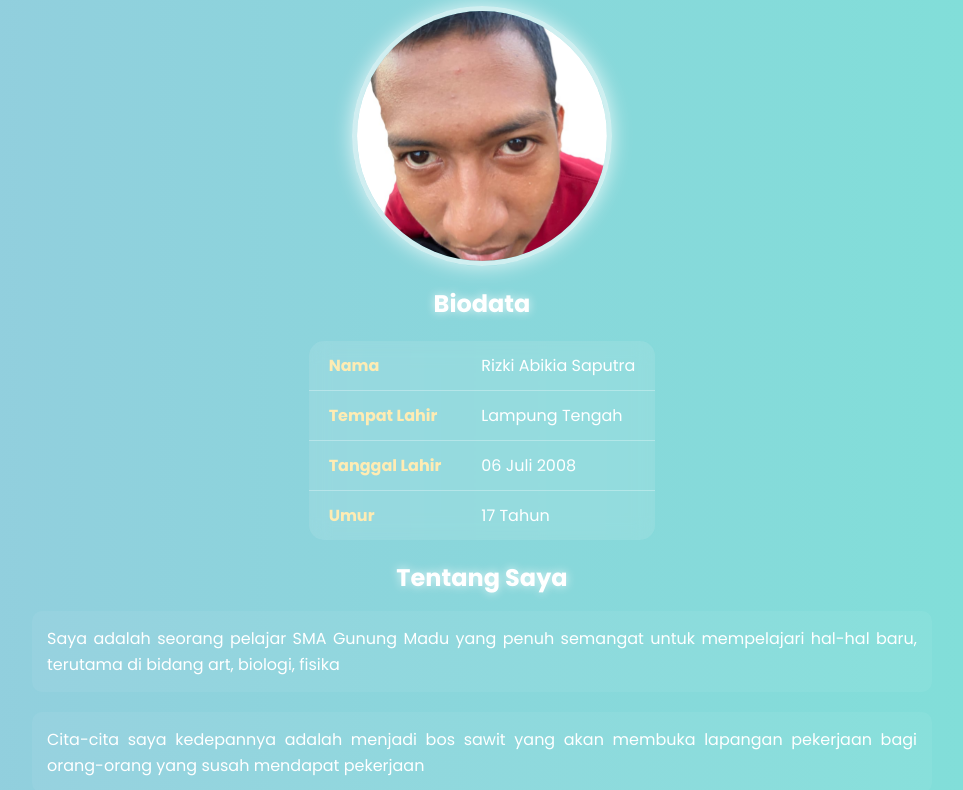
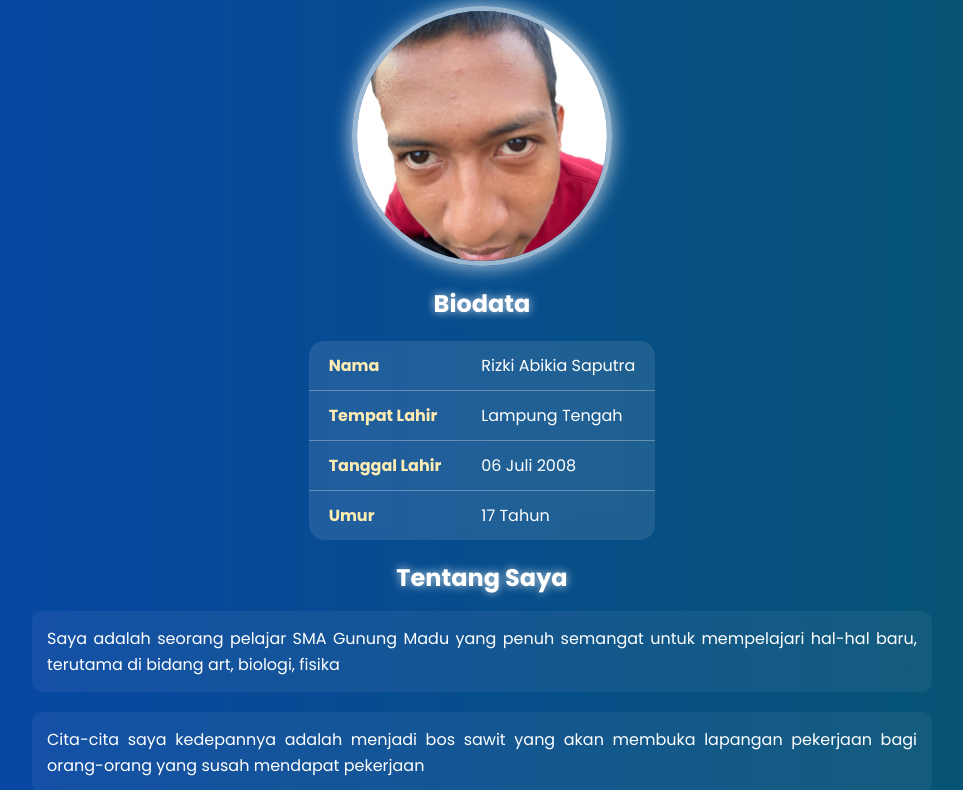
Before and after one commit to rizkioke050-wq/biodata26, a plain HTML site: page index.html in a window 1280 px wide. Shown: the part 97-887 px from the top of the page, without its empty margins (158-1121 px from the left). Drawn offline with Linux system fonts and the light colour scheme.

Commit message:
Update index.html

```diff
--- a/index.html
+++ b/index.html
@@ -13,7 +13,7 @@ body {
     font-family: 'Poppins', sans-serif;
     margin: 0;
     padding: 0;
-    background: linear-gradient(270deg, #74ebd5, #ACB6E5, #fbc2eb, #a6c0fe);
+    background: linear-gradient(270deg, #055e4d, #0933f1, #700a53, #313131);
     background-size: 800% 800%;
     animation: gradientBG 15s ease infinite;
     color: white;
```
